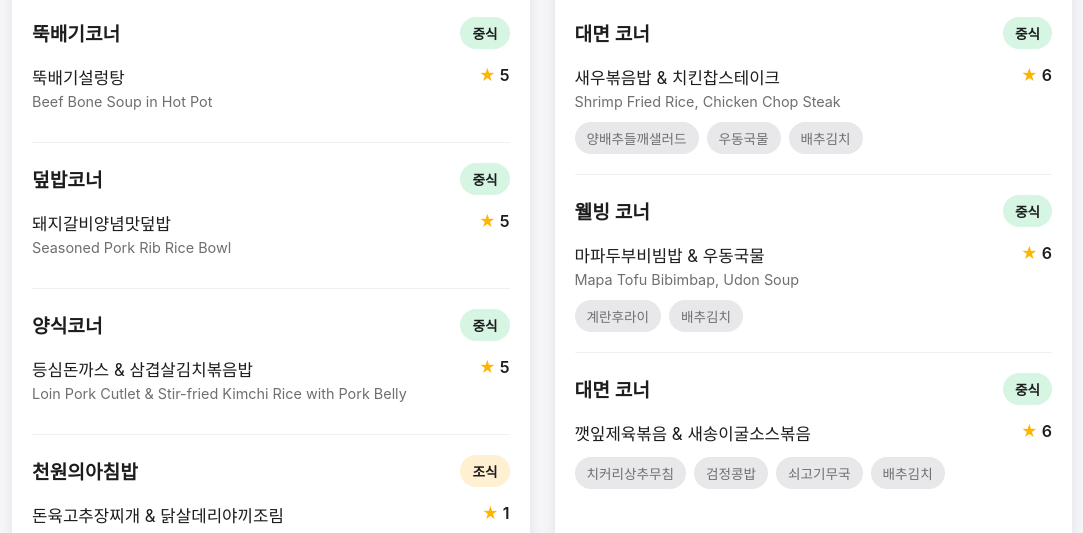
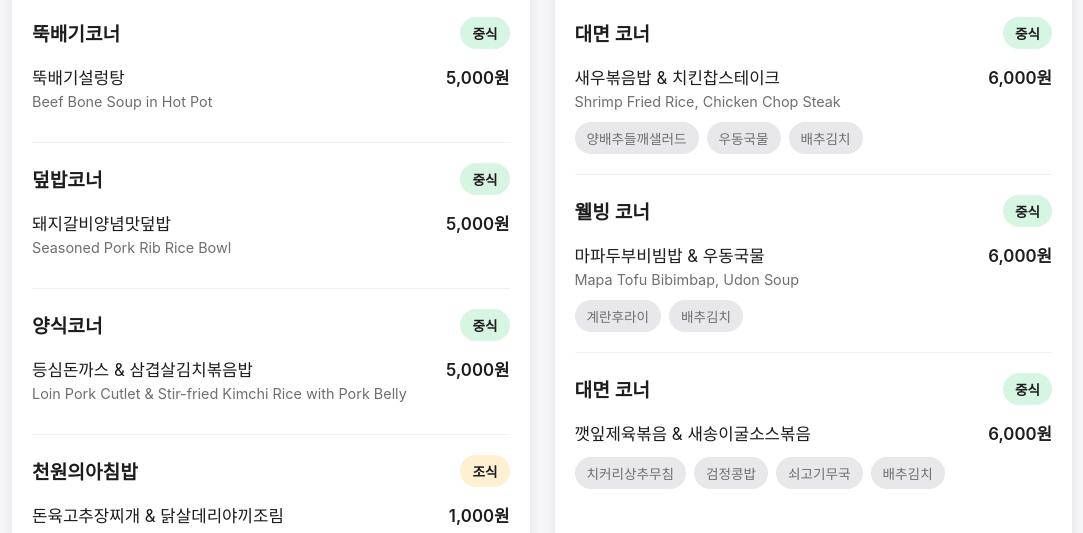
Before and after one commit to oyshallo562/ssu_dining, a plain HTML site: page index.html in a window 1280 px wide. Shown: the part 267-800 px from the top of the page, without its empty margins (98-1181 px from the left). Drawn offline with Linux system fonts and the light colour scheme.

Commit message:
add price

```diff
--- a/index.html
+++ b/index.html
@@ -13,7 +13,6 @@
       --text-secondary: #6e6e73;
       --border-color: #d2d2d7;
       --pill-bg-color: #e8e8ea;
-      --rating-color: #ffb400;
       --font-family: -apple-system, BlinkMacSystemFont, "Segoe UI", Roboto, Helvetica, Arial, sans-serif;
       --card-border-radius: 16px;
     }
@@ -145,16 +144,14 @@
     .menu-name { font-size: 1.05rem; }
     .menu-name-en { font-size: 0.9rem; color: var(--text-secondary); margin-top: 4px; }
 
-    .rating {
+    .price {
       display: flex;
       align-items: center;
-      gap: 4px;
       color: var(--text-primary);
       font-weight: 600;
       white-space: nowrap;
+      font-size: 1.05rem;
     }
-
-    .star { color: var(--rating-color); }
 
     .side-items-container {
       display: flex;
@@ -286,10 +283,10 @@
             `<span class="pill">${item.name}</span>`
     ).join('');
 
-    const ratingHtml = mainMenuItem.rating ? `
-      <div class="rating">
-        <span class="star">★</span>
-        <span>${mainMenuItem.rating}</span>
+    // 'rating' 데이터를 가격으로 변환합니다 (예: 5 -> 5,000원)
+    const priceHtml = mainMenuItem.rating ? `
+      <div class="price">
+        <span>${(mainMenuItem.rating * 1000).toLocaleString('ko-KR')}원</span>
       </div>
     ` : '';
 
@@ -304,7 +301,7 @@
             <div class="menu-name">${mainMenuItem.name}</div>
             ${mainMenuItem.name_en ? `<div class="menu-name-en">${mainMenuItem.name_en}</div>` : ''}
           </div>
-          ${ratingHtml}
+          ${priceHtml}
         </div>
         ${sideItems ? `<div class="side-items-container">${sideItems}</div>` : ''}
       </div>
```
